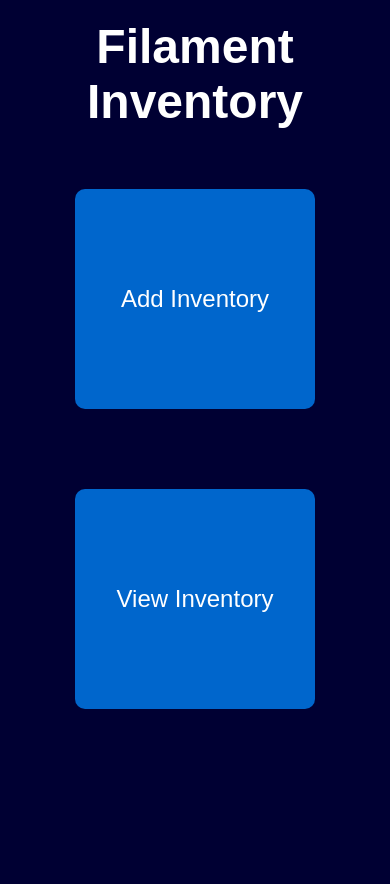
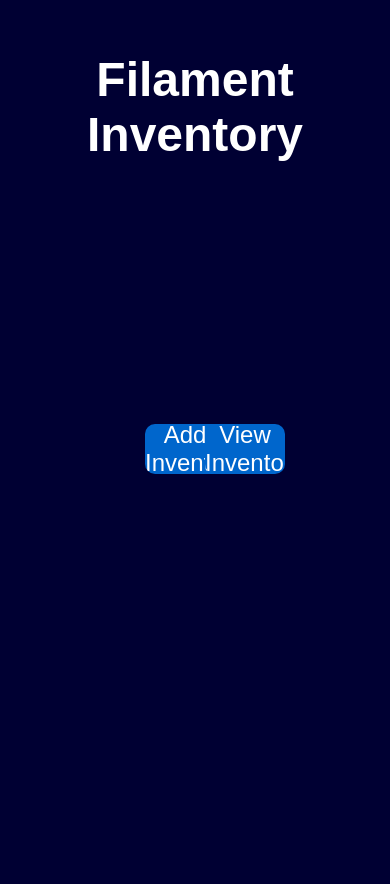
Before and after one commit to kosielemmer/filamento, a Flask app: page / in a window 390 px wide. Run offline with Flask 3, Linux system fonts and the light colour scheme; some libraries are stand-ins or nearby versions.

Commit message:
feat: center buttons in a two by two grid on the iPhone 13 Pro Max in portrait

```diff
--- a/static/style.css
+++ b/static/style.css
@@ -124,11 +124,22 @@ table {
 
 
 .btn-large {
-    width: 200px;
-    height: 200px;
+    width: 100%;
+    height: 0;
+    padding-bottom: 100%; /* This creates a square aspect ratio */
     background-color: var(--martini-light-blue);
     font-size: 24px;
-    margin: 20px;
+    position: relative;
+    overflow: hidden;
+}
+
+.btn-large span {
+    position: absolute;
+    top: 50%;
+    left: 50%;
+    transform: translate(-50%, -50%);
+    width: 100%;
+    text-align: center;
 }
 
 .btn-small {
@@ -222,7 +233,19 @@ th {
 }
 
 .button-container {
-    display: flex;
+    display: grid;
+    grid-template-columns: repeat(2, 1fr);
+    gap: 20px;
     justify-content: center;
-    gap: 40px;
+    align-items: center;
+    height: 100vh;
+    padding: 20px;
+    box-sizing: border-box;
 }
+
+@media (min-width: 428px) { /* iPhone 13 Pro Max width */
+    .button-container {
+        max-width: 428px;
+        margin: 0 auto;
+    }
+}
--- a/templates/index.html
+++ b/templates/index.html
@@ -4,8 +4,8 @@
 <div class="home-content">
     <h1>Filament Inventory</h1>
     <div class="button-container">
-        <a href="{{ url_for('select_manufacturer') }}" class="btn btn-large">Add Inventory</a>
-        <a href="{{ url_for('view_inventory') }}" class="btn btn-large">View Inventory</a>
+        <a href="{{ url_for('select_manufacturer') }}" class="btn btn-large"><span>Add Inventory</span></a>
+        <a href="{{ url_for('view_inventory') }}" class="btn btn-large"><span>View Inventory</span></a>
     </div>
 </div>
 {% endblock %}
```
